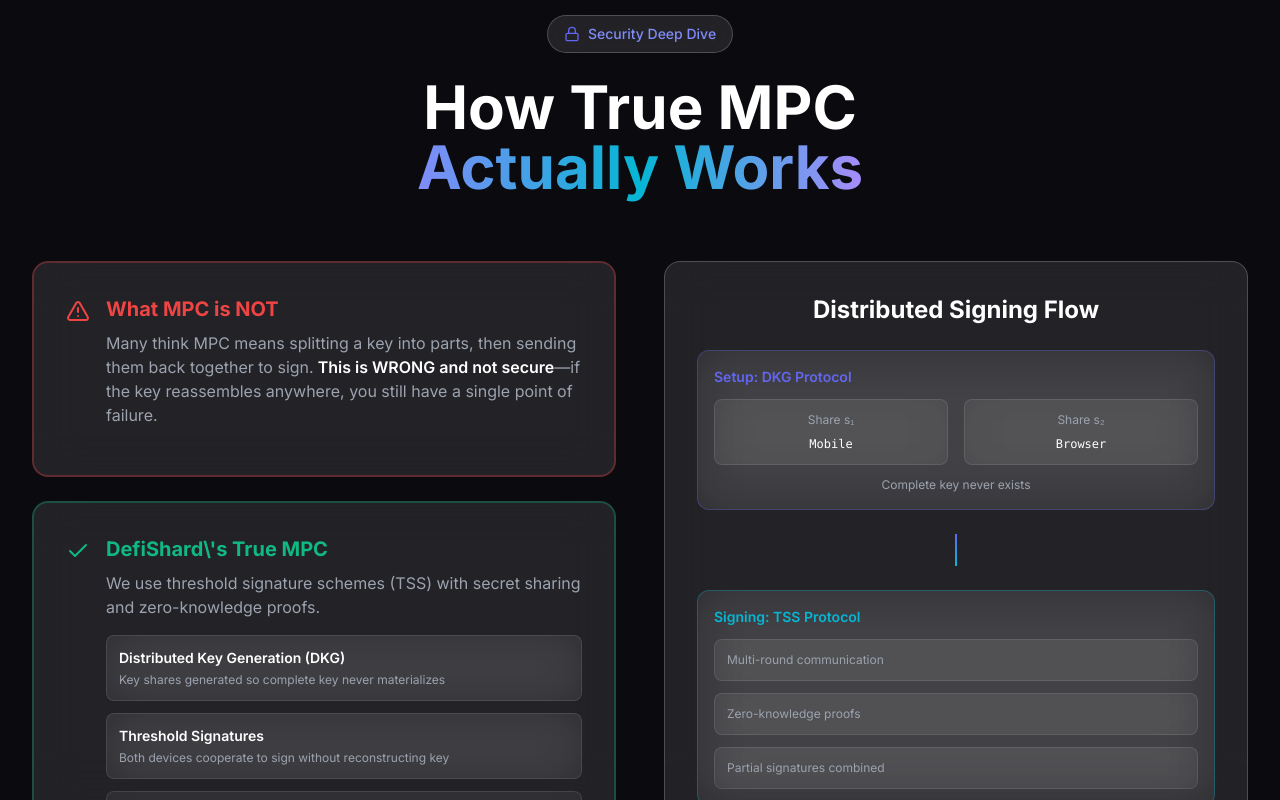
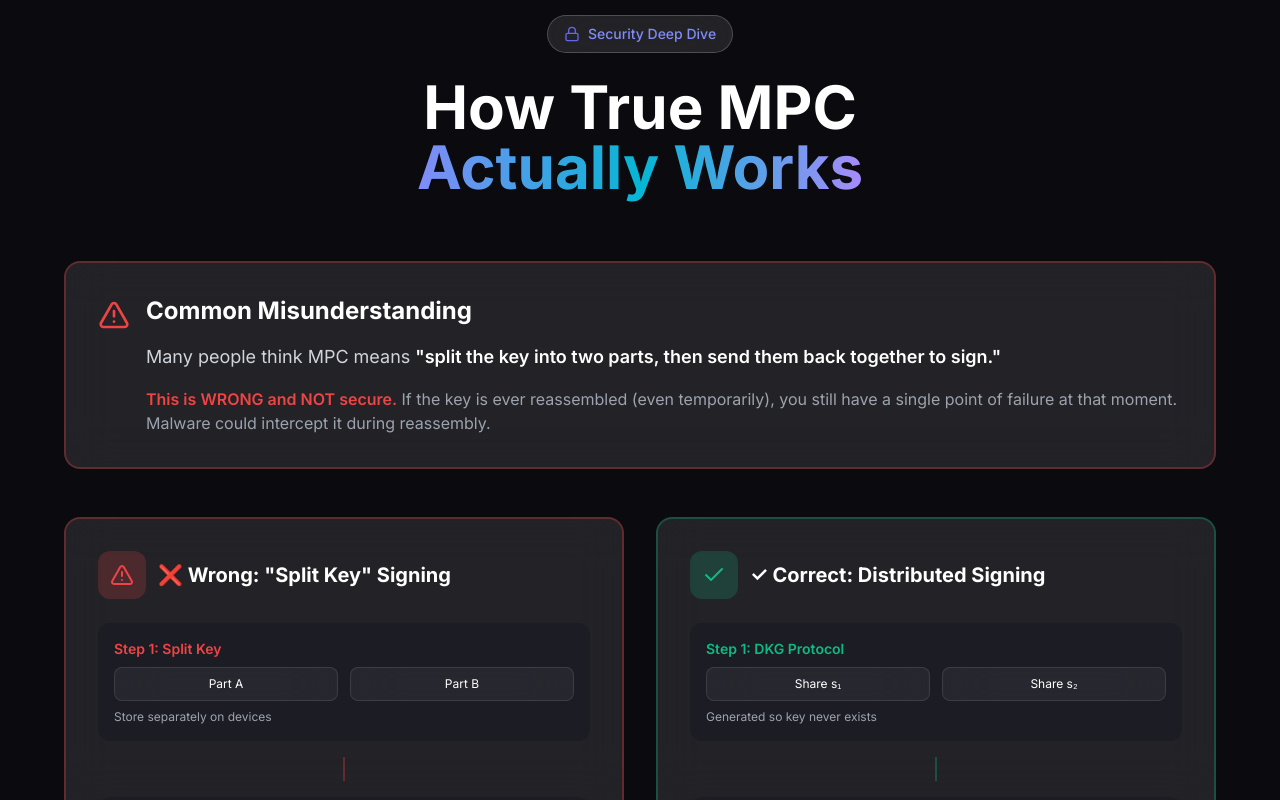
Before and after one commit to zkrypt-crossbar/defishard-landing-page, a Next.js app: page / in a window 1280 px wide. Shown: the part 5071-5871 px from the top of the page. Built offline with nearby package versions, Linux system fonts and the light colour scheme.

Commit message:
Improve Security section: Add side-by-side comparison of wrong vs correct MPC approach

```diff
--- a/components/sections/Security.tsx
+++ b/components/sections/Security.tsx
@@ -1,7 +1,7 @@
 'use client'
 
 import { motion } from 'framer-motion'
-import { Lock, AlertTriangle, Check, Code } from 'lucide-react'
+import { Lock, AlertTriangle, Check } from 'lucide-react'
 
 export default function Security() {
 
@@ -28,220 +28,197 @@ export default function Security() {
         </motion.div>
 
         {/* Main Content */}
-        <div className="grid lg:grid-cols-2 gap-12 mb-16">
-          {/* Explanation */}
+        <div className="max-w-6xl mx-auto mb-16">
+          {/* Misconception Alert */}
           <motion.div
-            initial={{ opacity: 0, x: -30 }}
-            whileInView={{ opacity: 1, x: 0 }}
+            initial={{ opacity: 0, y: 20 }}
+            whileInView={{ opacity: 1, y: 0 }}
             viewport={{ once: true }}
-            className="space-y-6"
+            className="glass-strong rounded-2xl p-8 border-2 border-danger/30 mb-12"
           >
-            <div className="glass-strong rounded-2xl p-8 border-2 border-danger/30">
-              <div className="flex items-start gap-4 mb-4">
-                <AlertTriangle className="h-6 w-6 text-danger flex-shrink-0 mt-1" />
+            <div className="flex items-start gap-4">
+              <AlertTriangle className="h-8 w-8 text-danger flex-shrink-0 mt-1" />
               <div>
-                  <h3 className="text-xl font-bold mb-2 text-danger">What MPC is NOT</h3>
+                <h3 className="text-2xl font-bold mb-4">Common Misunderstanding</h3>
+                <p className="text-gray-300 text-lg mb-4">
+                  Many people think MPC means <span className="text-white font-semibold">"split the key into two parts, then send them back together to sign."</span>
+                </p>
                 <p className="text-gray-400">
-                    Many think MPC means splitting a key into parts, then sending them back together to sign.
-                    <span className="text-white font-semibold"> This is WRONG and not secure</span>—if the key reassembles anywhere, you still have a single point of failure.
+                  <span className="text-danger font-semibold">This is WRONG and NOT secure.</span> If the key is ever reassembled (even temporarily),
+                  you still have a single point of failure at that moment. Malware could intercept it during reassembly.
                 </p>
-                </div>
-              </div>
-            </div>
-
-            <div className="glass-strong rounded-2xl p-8 border-2 border-success/30">
-              <div className="flex items-start gap-4">
-                <Check className="h-6 w-6 text-success flex-shrink-0 mt-1" />
-                <div>
-                  <h3 className="text-xl font-bold mb-2 text-success">DefiShard\'s True MPC</h3>
-                  <p className="text-gray-400 mb-4">
-                    We use threshold signature schemes (TSS) with secret sharing and zero-knowledge proofs.
-                  </p>
-                  <div className="space-y-3">
-                    <div className="glass rounded-lg p-3">
-                      <div className="text-sm font-semibold mb-1">Distributed Key Generation (DKG)</div>
-                      <div className="text-xs text-gray-400">Key shares generated so complete key never materializes</div>
-                    </div>
-                    <div className="glass rounded-lg p-3">
-                      <div className="text-sm font-semibold mb-1">Threshold Signatures</div>
-                      <div className="text-xs text-gray-400">Both devices cooperate to sign without reconstructing key</div>
-                    </div>
-                    <div className="glass rounded-lg p-3">
-                      <div className="text-sm font-semibold mb-1">Zero-Knowledge Proofs</div>
-                      <div className="text-xs text-gray-400">Cryptographic proof without revealing the key</div>
-                    </div>
-                  </div>
-                </div>
               </div>
             </div>
           </motion.div>
 
-          {/* Visual Diagram */}
+          {/* Comparison: Wrong vs Right */}
+          <div className="grid lg:grid-cols-2 gap-8">
+            {/* WRONG: Split Key Approach */}
             <motion.div
-            initial={{ opacity: 0, x: 30 }}
+              initial={{ opacity: 0, x: -20 }}
               whileInView={{ opacity: 1, x: 0 }}
               viewport={{ once: true }}
-            className="glass-strong rounded-2xl p-8"
+              className="glass-strong rounded-2xl p-8 border-2 border-danger/30"
             >
-            <h3 className="text-2xl font-bold mb-6 text-center">Distributed Signing Flow</h3>
+              <div className="flex items-center gap-3 mb-6">
+                <div className="w-12 h-12 rounded-xl bg-danger/20 flex items-center justify-center">
+                  <AlertTriangle className="h-6 w-6 text-danger" />
+                </div>
+                <h3 className="text-xl font-bold">❌ Wrong: "Split Key" Signing</h3>
+              </div>
 
-            <div className="space-y-6">
-              {/* Setup Phase */}
-              <div className="glass rounded-xl p-4 border border-primary/30">
-                <div className="text-sm font-semibold text-primary mb-3">Setup: DKG Protocol</div>
-                <div className="grid grid-cols-2 gap-4">
-                  <div className="glass rounded-lg p-3 text-center">
-                    <div className="text-xs text-gray-400 mb-2">Share s₁</div>
-                    <div className="font-mono text-xs">Mobile</div>
+              <div className="space-y-4">
+                {/* Step 1 */}
+                <div className="bg-dark-elevated rounded-xl p-4">
+                  <div className="text-sm font-semibold text-danger mb-2">Step 1: Split Key</div>
+                  <div className="grid grid-cols-2 gap-3 mb-2">
+                    <div className="glass rounded-lg p-2 text-center text-xs">Part A</div>
+                    <div className="glass rounded-lg p-2 text-center text-xs">Part B</div>
                   </div>
-                  <div className="glass rounded-lg p-3 text-center">
-                    <div className="text-xs text-gray-400 mb-2">Share s₂</div>
-                    <div className="font-mono text-xs">Browser</div>
+                  <div className="text-xs text-gray-400">Store separately on devices</div>
                 </div>
+
+                {/* Step 2 */}
+                <div className="flex justify-center">
+                  <div className="h-6 w-0.5 bg-danger/30" />
                 </div>
-                <div className="text-xs text-gray-400 mt-3 text-center">
-                  Complete key never exists
+
+                <div className="bg-dark-elevated rounded-xl p-4">
+                  <div className="text-sm font-semibold text-danger mb-2">Step 2: Send Parts Together</div>
+                  <div className="flex items-center justify-center gap-2 mb-2">
+                    <div className="text-xs glass rounded px-2 py-1">Part A →</div>
+                    <div className="text-xs glass rounded px-2 py-1">← Part B</div>
+                  </div>
+                  <div className="text-xs text-gray-400">Transfer to one device</div>
+                </div>
+
+                {/* Step 3 */}
+                <div className="flex justify-center">
+                  <div className="h-6 w-0.5 bg-danger/30" />
+                </div>
+
+                <div className="bg-dark-elevated rounded-xl p-4 border-2 border-danger/50">
+                  <div className="text-sm font-semibold text-danger mb-2">Step 3: Reassemble Key ⚠️</div>
+                  <div className="glass rounded-lg p-2 text-center text-xs mb-2 border border-danger/50">
+                    Complete Private Key
+                  </div>
+                  <div className="text-xs text-danger font-semibold">
+                    🚨 SINGLE POINT OF FAILURE
                   </div>
                 </div>
 
-              {/* Arrow */}
+                {/* Step 4 */}
                 <div className="flex justify-center">
-                <div className="h-8 w-0.5 bg-gradient-to-b from-primary to-secondary" />
+                  <div className="h-6 w-0.5 bg-danger/30" />
                 </div>
 
-              {/* Signing Phase */}
-              <div className="glass rounded-xl p-4 border border-secondary/30">
-                <div className="text-sm font-semibold text-secondary mb-3">Signing: TSS Protocol</div>
-                <div className="space-y-3">
-                  <div className="glass rounded-lg p-3">
-                    <div className="text-xs text-gray-400">Multi-round communication</div>
+                <div className="bg-dark-elevated rounded-xl p-4">
+                  <div className="text-sm font-semibold mb-2">Step 4: Sign & Delete</div>
+                  <div className="text-xs text-gray-400">Hope malware didn\'t catch it</div>
                 </div>
-                  <div className="glass rounded-lg p-3">
-                    <div className="text-xs text-gray-400">Zero-knowledge proofs</div>
               </div>
-                  <div className="glass rounded-lg p-3">
-                    <div className="text-xs text-gray-400">Partial signatures combined</div>
+            </motion.div>
+
+            {/* RIGHT: Distributed Signing */}
+            <motion.div
+              initial={{ opacity: 0, x: 20 }}
+              whileInView={{ opacity: 1, x: 0 }}
+              viewport={{ once: true }}
+              className="glass-strong rounded-2xl p-8 border-2 border-success/30"
+            >
+              <div className="flex items-center gap-3 mb-6">
+                <div className="w-12 h-12 rounded-xl bg-success/20 flex items-center justify-center">
+                  <Check className="h-6 w-6 text-success" />
                 </div>
+                <h3 className="text-xl font-bold">✓ Correct: Distributed Signing</h3>
+              </div>
+
+              <div className="space-y-4">
+                {/* Step 1 */}
+                <div className="bg-dark-elevated rounded-xl p-4">
+                  <div className="text-sm font-semibold text-success mb-2">Step 1: DKG Protocol</div>
+                  <div className="grid grid-cols-2 gap-3 mb-2">
+                    <div className="glass rounded-lg p-2 text-center text-xs">Share s₁</div>
+                    <div className="glass rounded-lg p-2 text-center text-xs">Share s₂</div>
+                  </div>
+                  <div className="text-xs text-gray-400">Generated so key never exists</div>
+                </div>
+
+                {/* Step 2 */}
+                <div className="flex justify-center">
+                  <div className="h-6 w-0.5 bg-success/30" />
+                </div>
+
+                <div className="bg-dark-elevated rounded-xl p-4">
+                  <div className="text-sm font-semibold text-success mb-2">Step 2: Exchange Commitments</div>
+                  <div className="flex items-center justify-center gap-2 mb-2">
+                    <div className="text-xs glass rounded px-2 py-1">C₁ →</div>
+                    <div className="text-xs glass rounded px-2 py-1">← C₂</div>
+                  </div>
+                  <div className="text-xs text-gray-400">Zero-knowledge proofs only</div>
+                </div>
+
+                {/* Step 3 */}
+                <div className="flex justify-center">
+                  <div className="h-6 w-0.5 bg-success/30" />
+                </div>
+
+                <div className="bg-dark-elevated rounded-xl p-4 border-2 border-success/50">
+                  <div className="text-sm font-semibold text-success mb-2">Step 3: Compute Partial Signatures</div>
+                  <div className="grid grid-cols-2 gap-2 mb-2">
+                    <div className="glass rounded-lg p-2 text-center text-xs">σ₁ = f(s₁)</div>
+                    <div className="glass rounded-lg p-2 text-center text-xs">σ₂ = f(s₂)</div>
+                  </div>
+                  <div className="text-xs text-success font-semibold">
+                    ✓ NO KEY RECONSTRUCTION
                   </div>
                 </div>
 
-              {/* Arrow */}
+                {/* Step 4 */}
                 <div className="flex justify-center">
-                <div className="h-8 w-0.5 bg-gradient-to-b from-secondary to-success" />
+                  <div className="h-6 w-0.5 bg-success/30" />
                 </div>
 
-              {/* Result */}
-              <div className="glass rounded-xl p-4 border border-success/30 text-center">
-                <div className="text-sm font-semibold text-success mb-2">Valid Signature</div>
-                <div className="text-xs text-gray-400">Key never reconstructed</div>
+                <div className="bg-dark-elevated rounded-xl p-4">
+                  <div className="text-sm font-semibold text-success mb-2">Step 4: Combine Signatures</div>
+                  <div className="glass rounded-lg p-2 text-center text-xs mb-2">
+                    Valid Signature (r, s)
+                  </div>
+                  <div className="text-xs text-gray-400">Key never assembled</div>
                 </div>
               </div>
             </motion.div>
           </div>
 
-        {/* Technical Implementation - Pseudo Code */}
+          {/* Key Insight */}
           <motion.div
             initial={{ opacity: 0, y: 20 }}
             whileInView={{ opacity: 1, y: 0 }}
             viewport={{ once: true }}
-          className="max-w-5xl mx-auto"
+            className="mt-12 glass-strong rounded-2xl p-8 border border-primary/30 bg-gradient-to-br from-primary/5 to-transparent"
           >
-          <div className="text-center mb-8">
-            <div className="inline-flex items-center gap-2 glass-strong px-4 py-2 rounded-full mb-4">
-              <Code className="h-4 w-4 text-primary" />
-              <span className="text-sm font-medium text-primary-light">Technical Deep Dive</span>
-            </div>
-            <h3 className="text-2xl font-bold">How It Actually Works</h3>
-          </div>
-
-          <div className="grid lg:grid-cols-2 gap-6">
-            {/* Phase 1: Distributed Key Generation */}
-            <div className="glass-strong rounded-2xl p-6 border border-primary/30">
-              <h4 className="text-lg font-bold mb-4 text-primary">Phase 1: Distributed Key Generation (DKG)</h4>
-              <div className="bg-dark-elevated rounded-xl p-4 font-mono text-sm overflow-x-auto">
-                <pre className="text-gray-300">
-{`// Mobile Device
-function generateKeyShare1() {
-  r1 = random()
-  commitment1 = commit(r1)
-  send(commitment1, browser)
-
-  // Receive commitment from browser
-  commitment2 = receive()
-
-  // Exchange and verify
-  share1 = derive(r1, commitment2)
-  publicKey = derive(share1, share2)
-
-  return share1 // Keep secret
-}
-
-// Private key NEVER exists
-// Only shares s1, s2 exist`}</pre>
+            <div className="flex items-start gap-4">
+              <Check className="h-8 w-8 text-success flex-shrink-0 mt-1" />
+              <div>
+                <h3 className="text-2xl font-bold mb-4">The Critical Difference</h3>
+                <p className="text-gray-300 text-lg mb-6">
+                  In distributed signing, the complete private key <span className="text-white font-semibold">never exists anywhere</span>—not in memory, not in transit, not even for a microsecond.
+                  The signature is produced through cryptographic cooperation between shares.
+                </p>
+                <div className="grid md:grid-cols-2 gap-4">
+                  <div className="bg-dark-elevated rounded-xl p-4">
+                    <div className="text-sm font-semibold text-danger mb-2">❌ Wrong Approach</div>
+                    <div className="font-mono text-xs text-gray-400">
+                      privateKey = part1 + part2<br />
+                      signature = sign(privateKey, tx)
                     </div>
                   </div>
-
-            {/* Phase 2: Distributed Signing */}
-            <div className="glass-strong rounded-2xl p-6 border border-secondary/30">
-              <h4 className="text-lg font-bold mb-4 text-secondary">Phase 2: Distributed Signing (TSS)</h4>
-              <div className="bg-dark-elevated rounded-xl p-4 font-mono text-sm overflow-x-auto">
-                <pre className="text-gray-300">
-{`// Mobile Device
-function sign(transaction, share1) {
-  // Round 1: Generate partial signature
-  k1 = random()
-  R1 = k1 * G
-  send(R1, browser)
-
-  // Round 2: Combine commitments
-  R2 = receive()
-  R = R1 + R2
-
-  // Round 3: Sign with share
-  s1 = sign_partial(transaction, share1, k1, R)
-  send(s1, browser)
-
-  // Final signature (r, s)
-  // Never computed: privateKey
-}`}</pre>
-              </div>
-            </div>
-
-            {/* Security Properties */}
-            <div className="lg:col-span-2 glass-strong rounded-2xl p-6 border border-success/30">
-              <h4 className="text-lg font-bold mb-4 text-success">Security Properties</h4>
-              <div className="grid md:grid-cols-3 gap-4">
                   <div className="bg-dark-elevated rounded-xl p-4">
-                  <div className="text-sm font-mono text-primary mb-2">share1 alone</div>
-                  <div className="text-xs text-gray-400">Reveals zero information about private key</div>
-                  <div className="text-xs text-danger mt-2">❌ Cannot sign</div>
-                </div>
-                <div className="bg-dark-elevated rounded-xl p-4">
-                  <div className="text-sm font-mono text-secondary mb-2">share2 alone</div>
-                  <div className="text-xs text-gray-400">Reveals zero information about private key</div>
-                  <div className="text-xs text-danger mt-2">❌ Cannot sign</div>
-                </div>
-                <div className="bg-dark-elevated rounded-xl p-4">
-                  <div className="text-sm font-mono text-success mb-2">share1 + share2</div>
-                  <div className="text-xs text-gray-400">Cooperate via protocol</div>
-                  <div className="text-xs text-success mt-2">✓ Can sign without reconstructing key</div>
-                </div>
-              </div>
-            </div>
-
-            {/* Key Insight */}
-            <div className="lg:col-span-2 glass-strong rounded-2xl p-6 border border-accent/30 bg-gradient-to-br from-accent/5 to-transparent">
-              <div className="flex items-start gap-4">
-                <Check className="h-6 w-6 text-success flex-shrink-0 mt-1" />
-                <div>
-                  <h4 className="text-lg font-bold mb-2">Critical Difference</h4>
-                  <p className="text-gray-300 mb-3">
-                    The complete private key is never computed, not even for a microsecond.
-                    The signature is produced through cryptographic cooperation between shares.
-                  </p>
-                  <div className="bg-dark-elevated rounded-lg p-3 font-mono text-sm">
-                    <div className="text-danger">❌ <span className="text-gray-400">Traditional:</span> privateKey = decrypt(share1 + share2)</div>
-                    <div className="text-success mt-2">✓ <span className="text-gray-400">DefiShard:</span> signature = MPC_sign(share1, share2, tx)</div>
+                    <div className="text-sm font-semibold text-success mb-2">✓ DefiShard Approach</div>
+                    <div className="font-mono text-xs text-gray-400">
+                      σ₁ = sign_partial(share1, tx)<br />
+                      σ₂ = sign_partial(share2, tx)<br />
+                      signature = combine(σ₁, σ₂)
                     </div>
                   </div>
                 </div>
@@ -249,6 +226,7 @@ function sign(transaction, share1) {
             </div>
           </motion.div>
         </div>
+      </div>
     </section>
   )
 }
```
Lines whose indentation alone changed are shown as unchanged.
